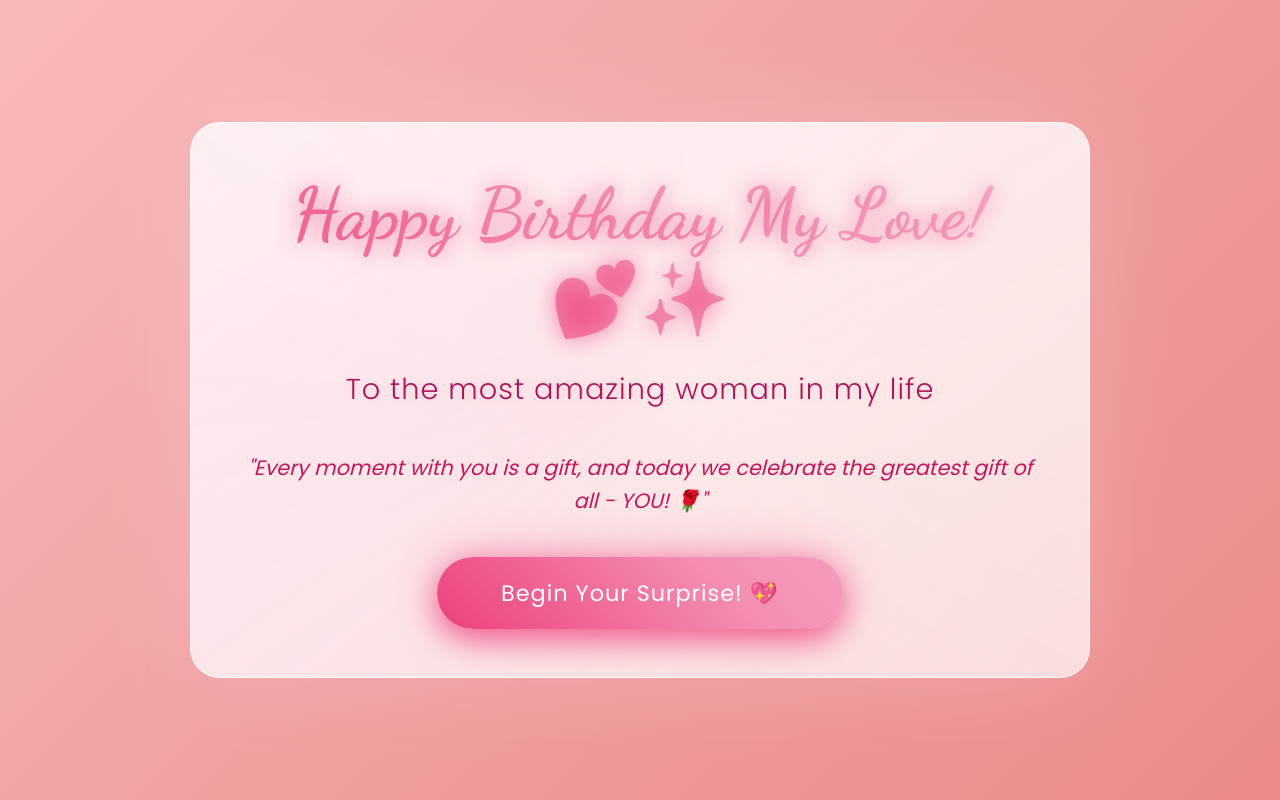
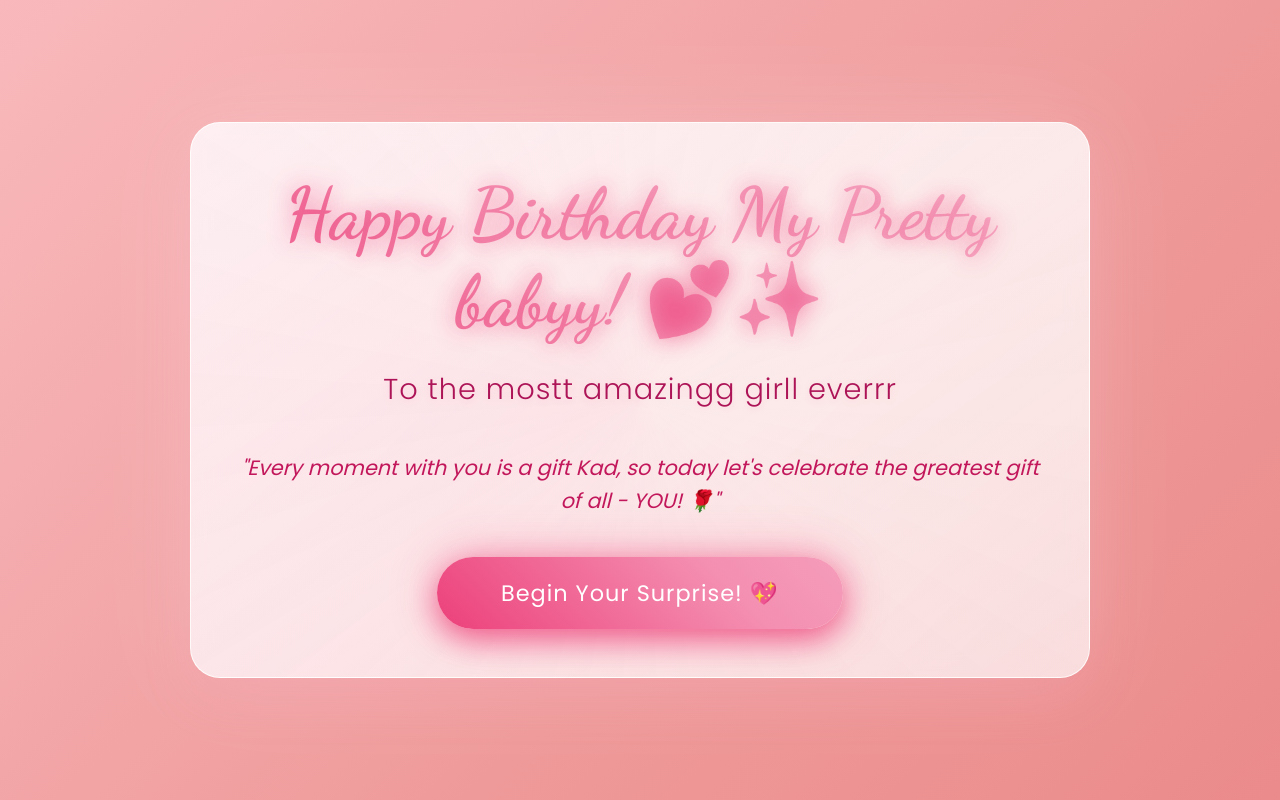
Before and after one commit to Netritvaaa/Birthday, a plain HTML site: page index.html in a window 1280 px wide. Drawn offline with nearby package versions, Linux system fonts and the light colour scheme.

Commit message:
Update index.html

```diff
--- a/index.html
+++ b/index.html
@@ -4,7 +4,7 @@
 <head>
     <meta charset="UTF-8">
     <meta name="viewport" content="width=device-width, initial-scale=1.0">
-    <title>Happy Birthday My Love! 💕</title>
+    <title>Happyyy Birthdayy My Sweetheart! 💕</title>
     <style>
         @import url('https://fonts.googleapis.com/css2?family=Dancing+Script:wght@400;600;700&family=Poppins:wght@300;400;600&display=swap');
 
@@ -377,12 +377,12 @@
 
     <div class="container">
        <!-- ...existing code... -->
-<h1 class="glow">Happy Birthday My Love! 💕✨</h1>
+<h1 class="glow">Happy Birthday My Pretty babyy! 💕✨</h1>
         <div class="subtitle">
-            To the most amazing woman in my life
+            To the mostt amazingg girll everrr
         </div>
         <div class="love-message">
-            "Every moment with you is a gift, and today we celebrate the greatest gift of all - YOU! 🌹"
+            "Every moment with you is a gift Kad, so today let's celebrate the greatest gift of all - YOU! 🌹"
         </div>
         <button class="next-button" onclick="goToNextPage()">
             Begin Your Surprise! 💖
```
